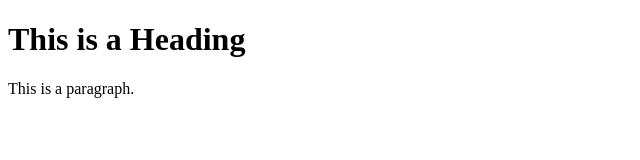
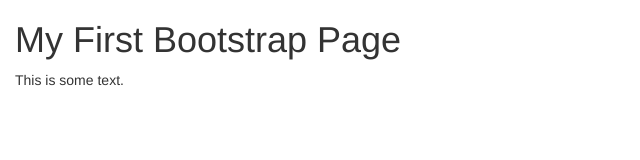
Before and after one commit to keri4141/MySite, a plain HTML site: page index.html in a window 1280 px wide. Shown: the whole page, without its empty margins (0-640 px from the left). Drawn offline with nearby package versions, Linux system fonts and the light colour scheme.

Commit message:
another one

```diff
--- a/index.html
+++ b/index.html
@@ -1,12 +1,19 @@
 <!DOCTYPE html>
-<html>
+<html lang="en">
 <head>
-<title>Page Title</title>
+  <title>Bootstrap Example</title>
+  <meta charset="utf-8">
+  <meta name="viewport" content="width=device-width, initial-scale=1">
+  <link rel="stylesheet" href="http://maxcdn.bootstrapcdn.com/bootstrap/3.3.6/css/bootstrap.min.css">
+  <script src="https://ajax.googleapis.com/ajax/libs/jquery/1.12.4/jquery.min.js"></script>
+  <script src="http://maxcdn.bootstrapcdn.com/bootstrap/3.3.6/js/bootstrap.min.js"></script>
 </head>
 <body>
 
-<h1>This is a Heading</h1>
-<p>This is a paragraph.</p>
+<div class="container-fluid">
+  <h1>My First Bootstrap Page</h1>
+  <p>This is some text.</p>
+</div>
 
 </body>
 </html>
```
